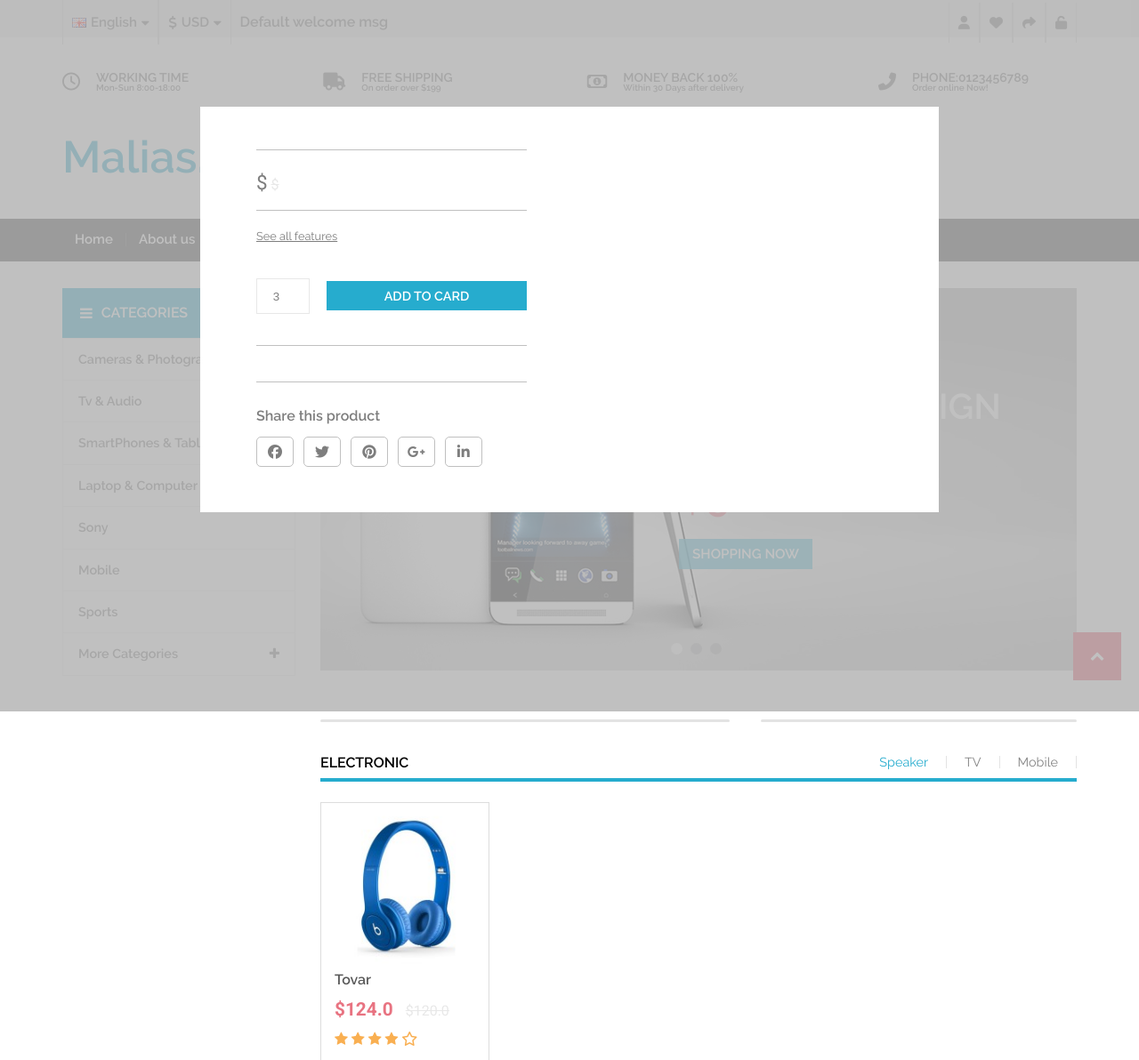
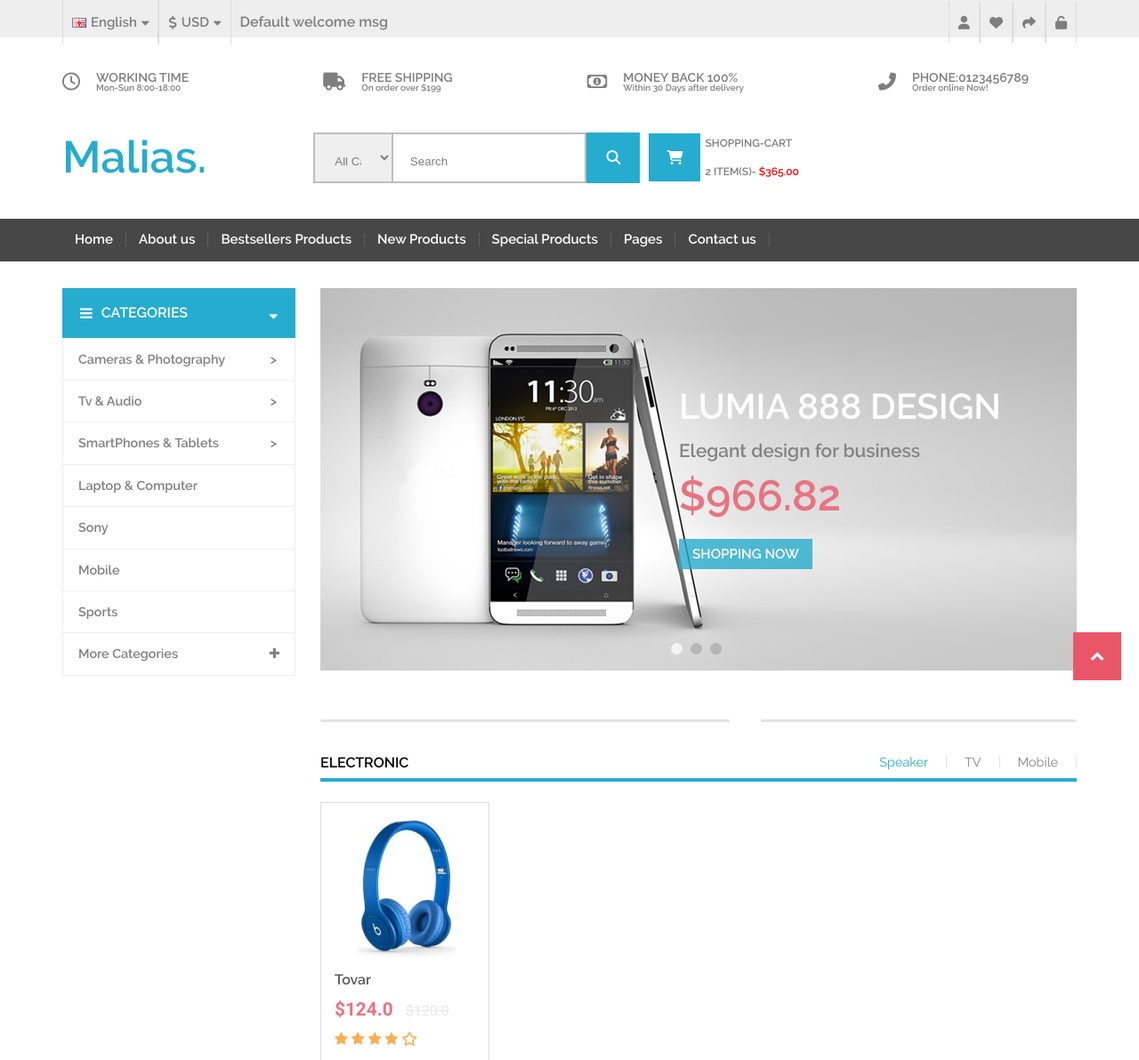
Before and after one commit to HARDSERV1/Shopio, a Django app: page / in a window 1280 px wide. Shown: the top 1192 px of the page at 89% size. Run offline with Django 3.2, Linux system fonts and the light colour scheme; data comes from the database, SQL or seed files in the repository; some libraries are stand-ins or nearby versions.

Commit message:
justCommit

```diff
--- a/shop/static/_goodsContainer.scss
+++ b/shop/static/_goodsContainer.scss
@@ -159,6 +159,7 @@
 				margin-top: 5px;
 				display: flex;
 				justify-content: space-between;
+				cursor:pointer;
 				i{
 					background-color: #666666;
 					padding:12px 14px;
--- a/shop/static/_mainGoods.scss
+++ b/shop/static/_mainGoods.scss
@@ -3,9 +3,8 @@
 	height: 100%;
 	background-color: rgba(177, 177, 177, 0.8);
 	position: absolute;
-	top:0;
-	left:0;
 	z-index: 9000;
+	display: none;
 }
 .modal-window{
 	width:830px;
--- a/shop/static/style.css
+++ b/shop/static/style.css
@@ -638,7 +638,8 @@ table {
         display: flex;
         -webkit-box-pack: justify;
             -ms-flex-pack: justify;
-                justify-content: space-between; }
+                justify-content: space-between;
+        cursor: pointer; }
         .goods-container .goods-info .option-block .option i {
           background-color: #666666;
           padding: 12px 14px;
@@ -827,9 +828,8 @@ table {
   height: 100%;
   background-color: rgba(177, 177, 177, 0.8);
   position: absolute;
-  top: 0;
-  left: 0;
-  z-index: 9000; }
+  z-index: 9000;
+  display: none; }
 
 .modal-window {
   width: 830px;
--- a/templates/index.html
+++ b/templates/index.html
@@ -337,7 +337,7 @@
                               <div class="option">
                                 <a href="#"><i class="fa fa-heart-o"></i></a>
                                 <a href="#"><i class="fa fa-signal"></i></a>
-                                <a href="#"><i class="fa fa-search-plus"></i></a>
+                                <i class="fa fa-search-plus"></i>
                               </div>
                             </div>
                           </div>
@@ -753,10 +753,6 @@
     <script src="{% static 'js/goodsSlider.js' %}"></script><!--"../shop/static/js/goodsSlider.js"-->
     <script src="{% static 'js/switchMenus.js' %}"></script><!--"../shop/static/js/switchMenus.js"-->
     <script src="https://cdnjs.cloudflare.com/ajax/libs/jquery/3.1.1/jquery.min.js"></script>
-    <script>
-        let price = document.getElementById('g-name').value();
 
-
-    </script>
 </body>
 </html>
```
